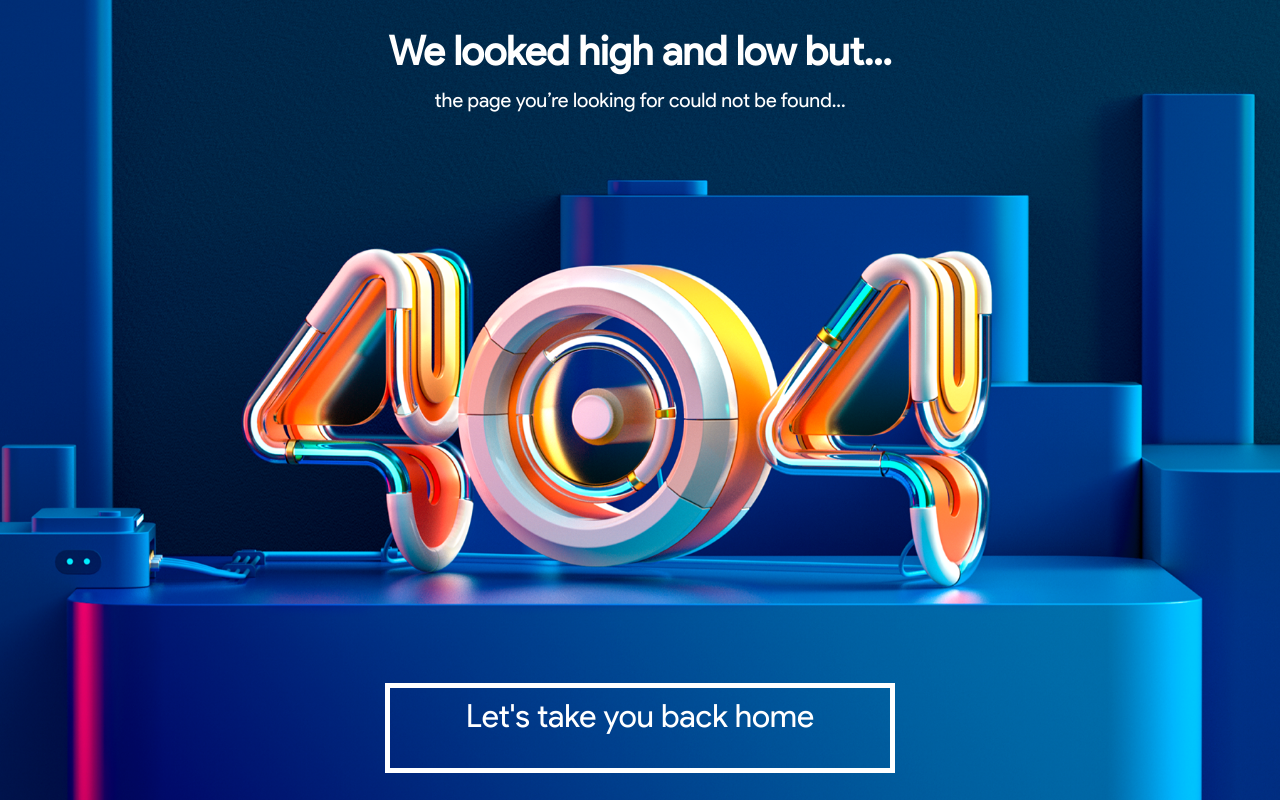
After one commit to bansalaarav/Flow, a Flask app: page /terms-of-use/privacy-policy.html in a window 1280 px wide. The commit adds this page. Run offline with Flask 2, Linux system fonts and the light colour scheme.

Commit message:
404 page

```diff
--- a/main.py
+++ b/main.py
@@ -89,6 +89,9 @@ def privacy_policy():
 def blog():
     return render_template("blog-page.html")
 
+@app.errorhandler(404)
+def page_not_found(e):
+    return render_template("404.html")
 
 @app.route("/about/")
 def about():
--- /dev/null
+++ b/templates/404.html
@@ -0,0 +1,76 @@
+<!DOCTYPE html>
+<html lang="en">
+<head>
+    <meta charset="UTF-8">
+    <meta http-equiv="X-UA-Compatible" content="IE=edge">
+    <meta name="viewport" content="width=device-width, initial-scale=1.0">
+    <title>404</title>
+    <style>
+        @font-face {
+            font-family: "Product Sans Bold";
+            src: url("../static/ProductSansBold.ttf");
+        }
+
+        @font-face {
+            font-family: "Product Sans Regular";
+            src: url("../static/ProductSansRegular.ttf");
+        }
+        body {
+            background: url("{{url_for('static', filename='404.png')}}");
+            background-size: cover;
+            background-position: center;
+            background-attachment: fixed;
+            font-family: "Product Sans Regular";
+        }
+        h1 {
+            color: white;
+            text-align: center;
+            font-size: 5vh;
+        }
+
+        #sub1 {
+            text-align: center;
+            color: white;
+            position: absolute;
+            top: 10%;
+            left: 50%;
+            transform: translate(-50%, -50%);
+            font-weight: normal;
+            font-size: 2.5vh;
+        }
+
+        #sub2 {
+            text-align: center;
+            position: relative;
+            top: -30%;
+
+            font-weight: normal;
+            font-size: 4vh;
+        }
+
+        div {
+            color: white;
+            position: absolute;
+            top: 91%;
+            left: 50%;
+            transform: translate(-50%, -50%);
+            width: 500px;
+            height: 80px;
+            border: 5px solid white;
+        }
+
+        div:hover {
+            background-color: #2D89E1;
+        }
+    </style>
+</head>
+<body>
+    <h1>We looked high and low but...</h1>
+    <h3 id="sub1">the page you’re looking for could not be found...</h3>
+    <a href="/">
+        <div>
+            <h3 id="sub2">Let's take you back home</h3>
+        </div>
+    </a>
+</body>
+</html>
--- a/templates/about.html
+++ b/templates/about.html
@@ -34,7 +34,7 @@
             /* Navbar Code ---------------------------- */
             nav {
                 background-color: transparent;
-                margin-top: 5vh;
+                margin-top: 10vh;
                 position: absolute;
                 width: 100%;
                 height: 60px;
```
Also changed, not shown: static/404.jpg (added), static/404.png (added).
